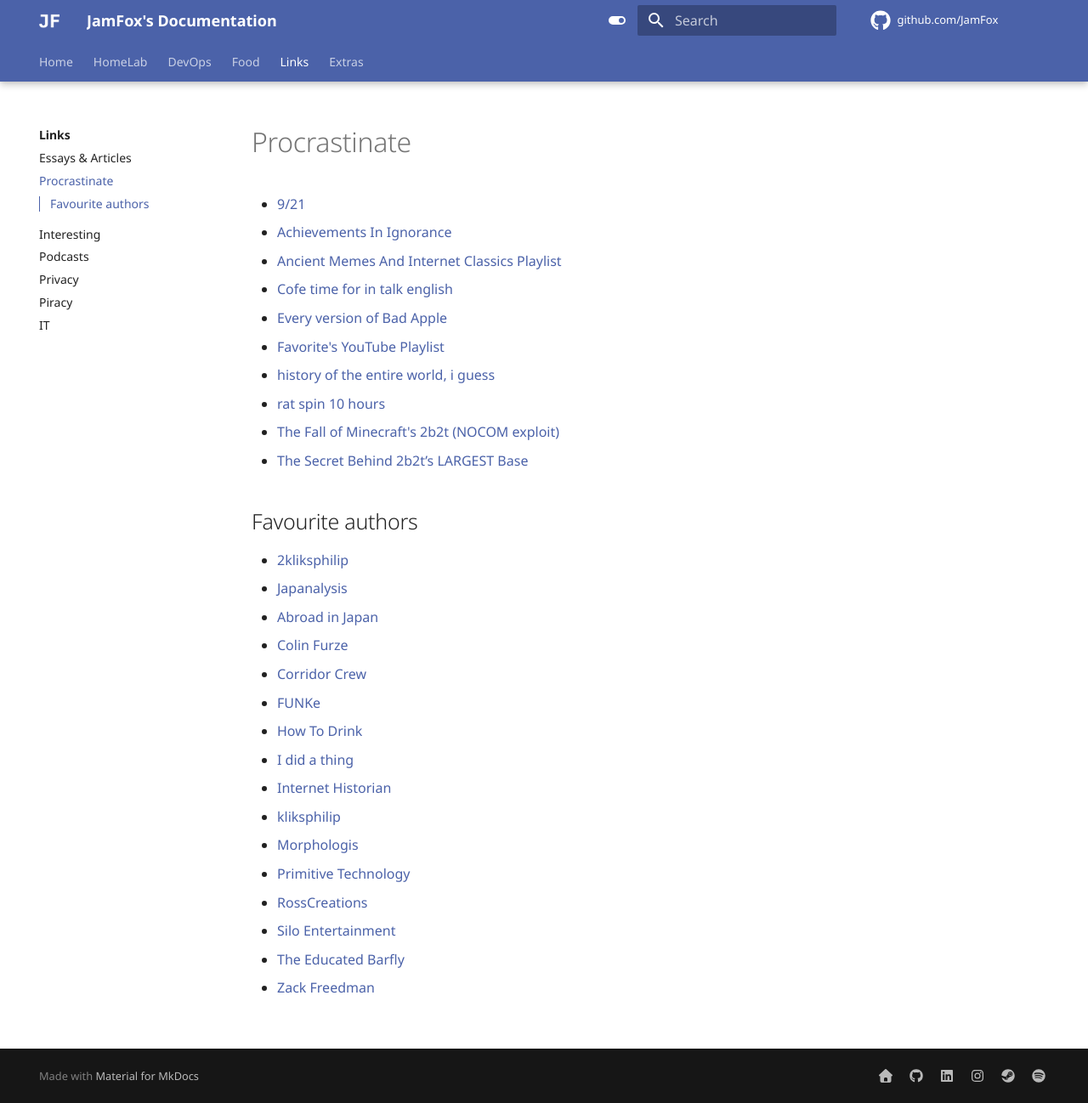
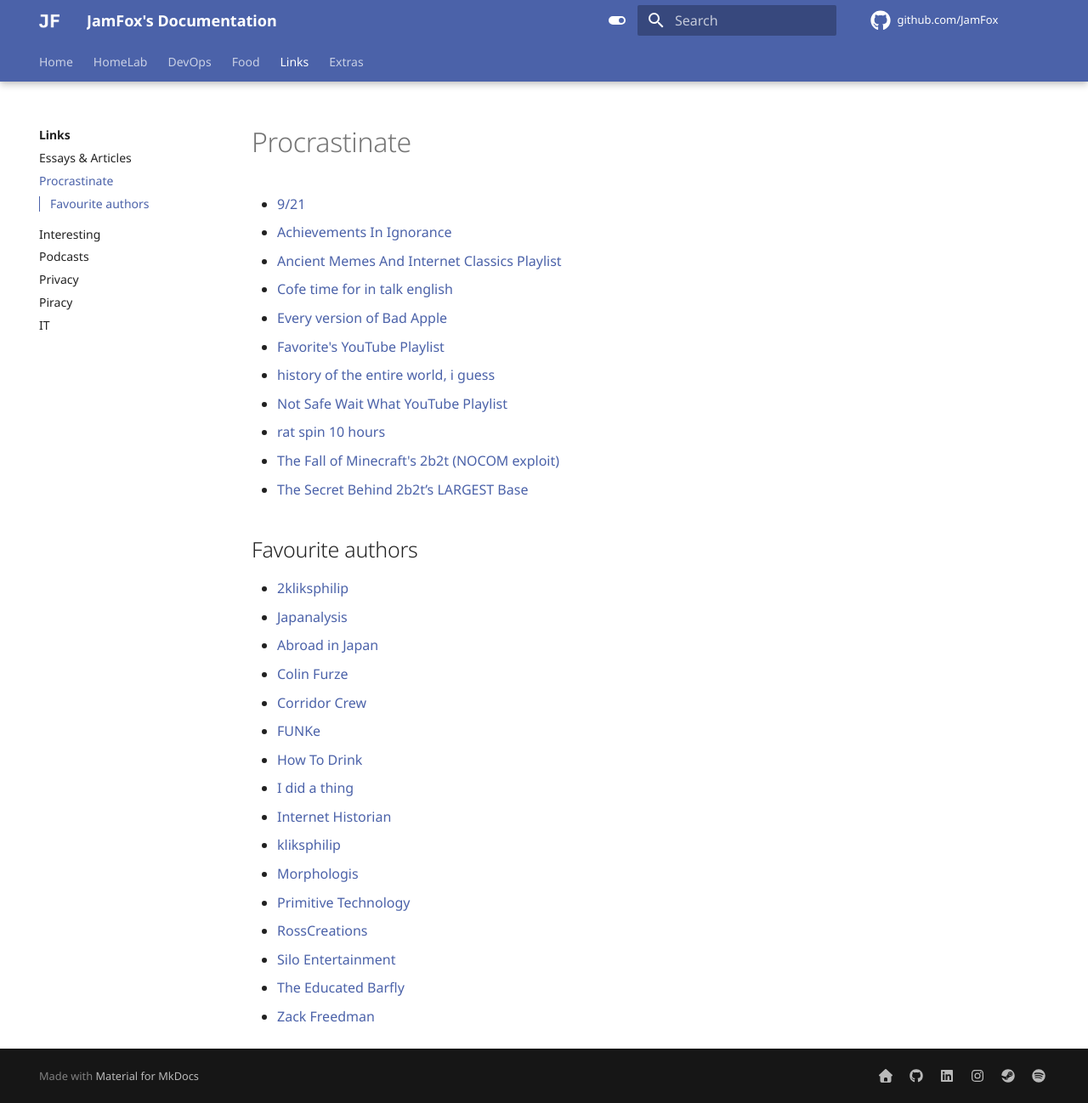
Before and after one commit to JamFox/docs.jamfox.dev, an MkDocs documentation site: the page built from docs/content/links/procrastinate.md, in a window 1280 px wide and 1298 px high. Shown: the whole window at 85% size. Built offline with MkDocs 1.6.1 and Material for MkDocs 9.7.7, drawn with Linux system fonts in a browser that asks for light colours; comment, search, counter and statistics services are not loaded.

Commit message:
proc: add not safe

```diff
--- a/docs/content/links/procrastinate.md
+++ b/docs/content/links/procrastinate.md
@@ -9,6 +9,7 @@ title: "Procrastinate"
 - [Every version of Bad Apple](https://www.youtube.com/watch?v=tO6sfku_1b8&list=PLfUXLNVXzF5ZslpGPC-HYIbSNeLtuzOZ3)
 - [Favorite's YouTube Playlist](https://youtube.com/playlist?list=FLCF_318p-7YO2OM18OEYpyw)
 - [history of the entire world, i guess](https://youtu.be/xuCn8ux2gbs)
+- [Not Safe Wait What YouTube Playlist](https://www.youtube.com/watch?v=QhRaEvelvlA&list=PLAKGgfjj1XNuYONiulmoxcL4libc3m2TF)
 - [rat spin 10 hours](https://youtu.be/euik1Zrs30w)
 - [The Fall of Minecraft's 2b2t (NOCOM exploit)](https://youtu.be/elqAh3GWRpA)
 - [The Secret Behind 2b2t’s LARGEST Base](https://youtu.be/TMBHP9FDqHI)
```
